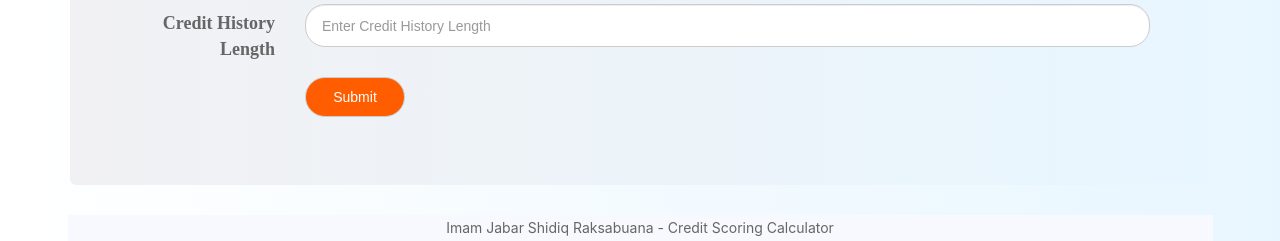
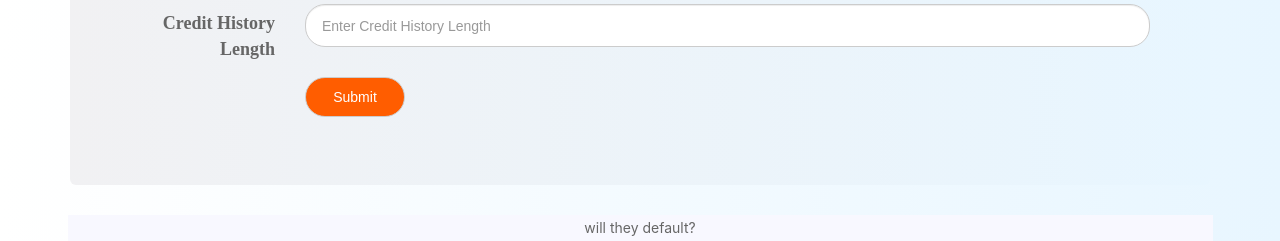
Before and after one commit to paramudya/will-they-default, a Flask app: page / in a window 1280 px wide. Shown: the part 923-1164 px from the top of the page. Run offline with Flask 2, Linux system fonts and the light colour scheme; some libraries are stand-ins or nearby versions.

Commit message:
Update index.html

```diff
--- a/templates/index.html
+++ b/templates/index.html
@@ -131,7 +131,7 @@
 
   <div class="footer-copyright text-center py-3">
     <div class="bottom">
-      <p><a href="#">Imam Jabar Shidiq Raksabuana - Credit Scoring Calculator</a></p>
+      <p><a href="#">will they default?</a></p>
     </div>
   </div>
 
```
